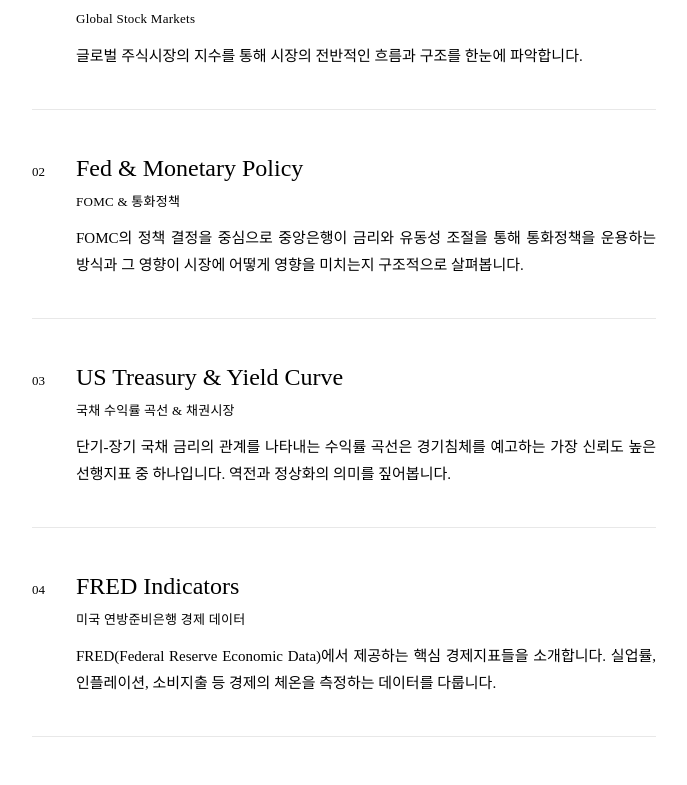
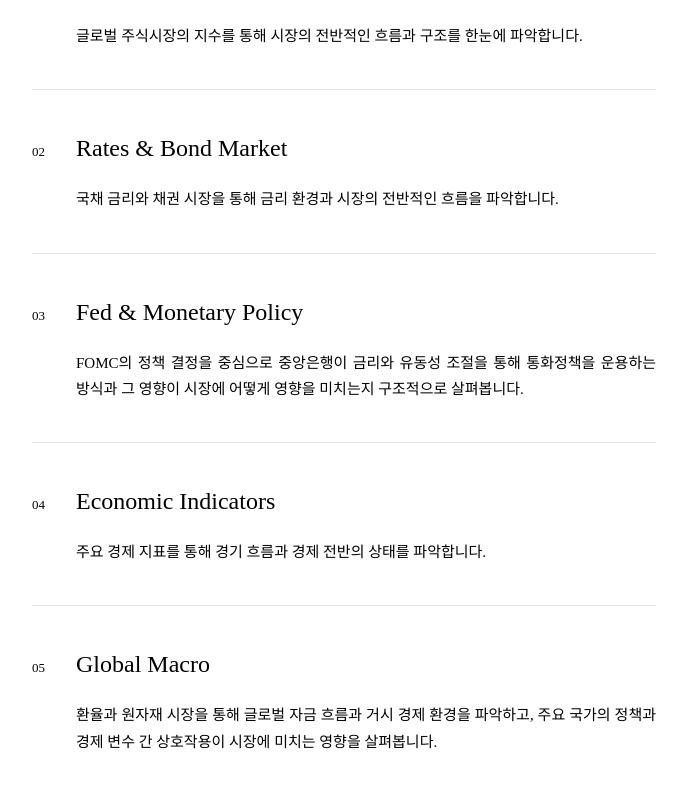
Before and after one commit to negamuster/yechanlee, a React (Vite) app: page / in a window 1280 px wide. Shown: the part 1027-1812 px from the top of the page, without its empty margins (296-983 px from the left). Built offline with nearby package versions, Linux system fonts and the light colour scheme.

Commit message:
update main page

```diff
--- a/src/pages/Home.tsx
+++ b/src/pages/Home.tsx
@@ -3,37 +3,32 @@ import { useNavigate } from 'react-router-dom'
 const indicators = [
   {
     num: '01',
-    title: 'Equity Markets',
-    subtitle: 'Global Stock Markets',
+    title: 'Stock Market',
     desc: '글로벌 주식시장의 지수를 통해 시장의 전반적인 흐름과 구조를 한눈에 파악합니다.',
     path: '/equity',
   },
   {
     num: '02',
+    title: 'Rates & Bond Market',
+    desc: '국채 금리와 채권 시장을 통해 금리 환경과 시장의 전반적인 흐름을 파악합니다.',
+    path: '/treasury',
+  },
+  {
+    num: '03',
     title: 'Fed & Monetary Policy',
-    subtitle: 'FOMC & 통화정책',
     desc: 'FOMC의 정책 결정을 중심으로 중앙은행이 금리와 유동성 조절을 통해 통화정책을 운용하는 방식과 그 영향이 시장에 어떻게 영향을 미치는지 구조적으로 살펴봅니다.',
     path: '/rates',
   },
   {
-    num: '03',
-    title: 'US Treasury & Yield Curve',
-    subtitle: '국채 수익률 곡선 & 채권시장',
-    desc: '단기-장기 국채 금리의 관계를 나타내는 수익률 곡선은 경기침체를 예고하는 가장 신뢰도 높은 선행지표 중 하나입니다. 역전과 정상화의 의미를 짚어봅니다.',
-    path: '/treasury',
-  },
-  {
     num: '04',
-    title: 'FRED Indicators',
-    subtitle: '미국 연방준비은행 경제 데이터',
-    desc: 'FRED(Federal Reserve Economic Data)에서 제공하는 핵심 경제지표들을 소개합니다. 실업률, 인플레이션, 소비지출 등 경제의 체온을 측정하는 데이터를 다룹니다.',
+    title: 'Economic Indicators',
+    desc: '주요 경제 지표를 통해 경기 흐름과 경제 전반의 상태를 파악합니다.',
     path: '/fred',
   },
   {
     num: '05',
-    title: 'FX, Commodities & Business Cycle',
-    subtitle: '환율, 원자재 & 경기사이클',
-    desc: '달러 인덱스(DXY), 금·은·유가 등 원자재, 그리고 PMI·LEI 같은 경기선행지표를 통해 글로벌 매크로 흐름의 큰 그림을 그려봅니다.',
+    title: 'Global Macro',
+    desc: '환율과 원자재 시장을 통해 글로벌 자금 흐름과 거시 경제 환경을 파악하고, 주요 국가의 정책과 경제 변수 간 상호작용이 시장에 미치는 영향을 살펴봅니다.',
     path: '/macro',
   },
 ]
@@ -128,9 +123,6 @@ export default function Home() {
                 <p style={{ fontSize: '24px', fontWeight: '400', color: '#000000', marginBottom: '6px' }}>
                   {item.title}
                 </p>
-                <p style={{ fontSize: '13px', color: '#000000', letterSpacing: '0.02em' }}>
-                  {item.subtitle}
-                </p>
               </div>
             </div>
             <p style={{ fontSize: '15px', lineHeight: '1.75', color: '#000000', paddingLeft: '44px', textAlign: 'justify', wordBreak: 'keep-all'}}>
```
